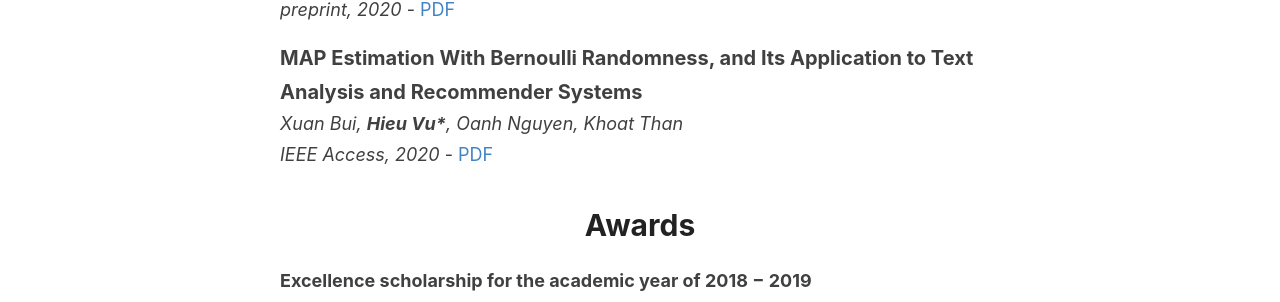
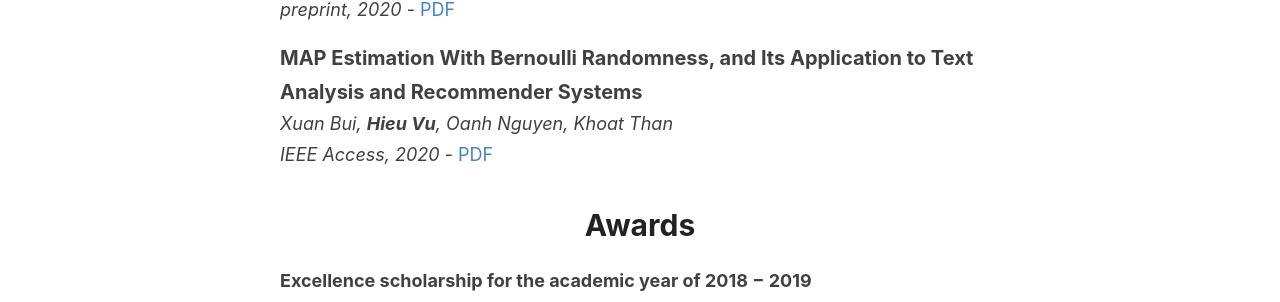
Before and after one commit to hieuvt29/hieuvt29.github.io, a Jekyll site: the page built from index.md, in a window 1280 px wide. Shown: the part 1297-1599 px from the top of the page. Built offline with Jekyll 4.4.1, drawn with Linux system fonts in a browser that asks for light colours.

```diff
--- a/index.md
+++ b/index.md
@@ -55,7 +55,7 @@ __Hieu Vu*__, Toan Tran, Gustavo Carneiro |
 pdfs/2020_BDML.pdf
 ---
 MAP Estimation With Bernoulli Randomness, and Its Application to Text Analysis and Recommender Systems |
-Xuan Bui, __Hieu Vu*__, Oanh Nguyen, Khoat Than |
+Xuan Bui, __Hieu Vu__, Oanh Nguyen, Khoat Than |
 *IEEE Access, 2020* |
 https://ieeexplore.ieee.org/iel7/6287639/8948470/09138369.pdf
 
```
